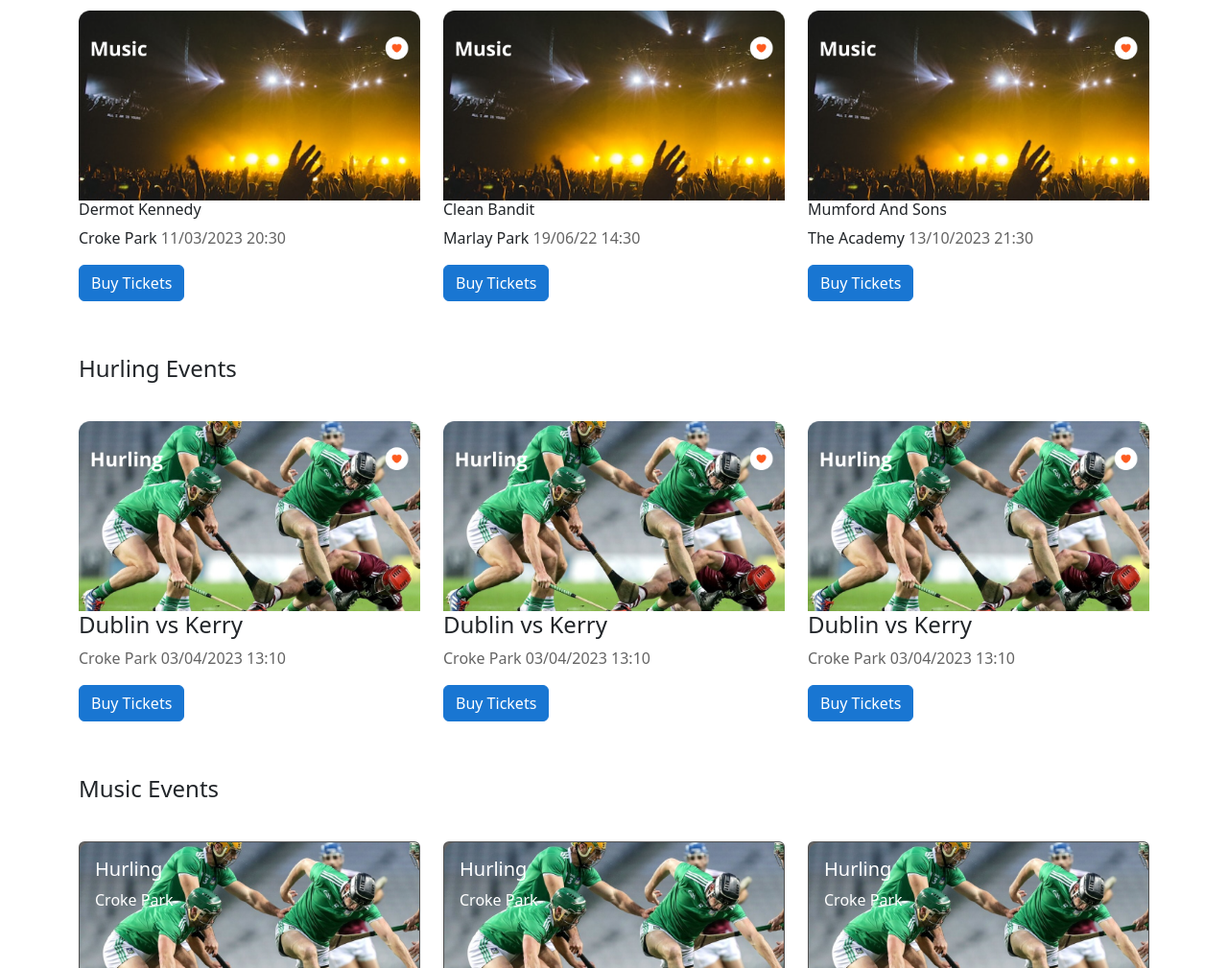
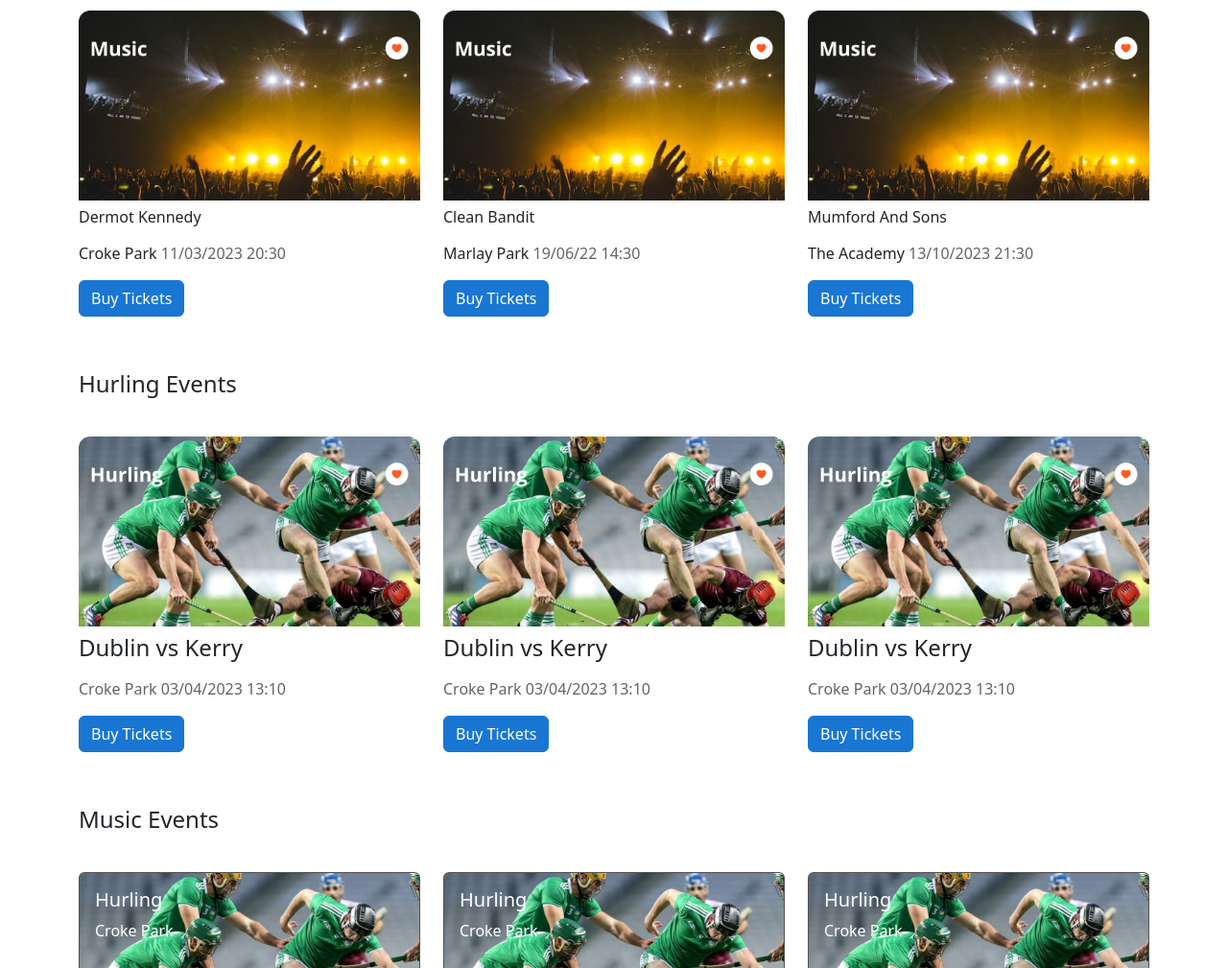
Before and after one commit to Christian-Butler/Web-Design-CA, a website: page index.html in a window 1280 px wide. Shown: the part 995-2004 px from the top of the page at 96% size. Drawn offline with nearby package versions, Linux system fonts and the light colour scheme.

Commit message:
added padding to the dermot kennedy h6 class

```diff
--- a/index.html
+++ b/index.html
@@ -136,7 +136,7 @@
         <div class="col-md-4 py-2 my-3">
           <div class="">
             <img src="/images/Music.png" class="img-fluid" alt="" />
-            <h6 class="text-capitalize">Dermot Kennedy</h6>
+            <h6 class="text-capitalize py-2">Dermot Kennedy</h6>
             <p>Croke Park <span class="text-dark">11/03/2023 20:30</span></p>
           </div>
           <div class="align-items-end">
@@ -146,7 +146,7 @@
         <div class="col-md-4 py-2 my-3">
           <div class="">
             <img src="/images/Music.png" class="img-fluid" alt="" />
-            <h6>Clean Bandit</h6>
+            <h6 class="py-2">Clean Bandit</h6>
             <p>Marlay Park<span class="text-dark"> 19/06/22 14:30</span></p>
           </div>
           <div class="align-items-end">
@@ -157,7 +157,7 @@
         <div class="col-md-4 py-2 my-3">
           <div class="">
             <img src="/images/Music.png" class="img-fluid" alt="" />
-            <h6>Mumford And Sons</h6>
+            <h6 class="py-2">Mumford And Sons</h6>
             <p>The Academy <span class="text-dark">13/10/2023 21:30</span></p>
           </div>
           <div class="align-items-end">
@@ -172,7 +172,7 @@
         <div class="col-md-4 py-2 my-3">
           <div class="">
             <img src="/images/Hurling.png" class="img-fluid" alt="" />
-            <h4>Dublin vs Kerry</h4>
+            <h4 class="py-2">Dublin vs Kerry</h4>
             <p>
               <span class="text-dark"> Croke Park 03/04/2023 13:10</span>
             </p>
@@ -184,7 +184,7 @@
         <div class="col-md-4 py-2 my-3">
           <div class="">
             <img src="/images/Hurling.png" class="img-fluid" alt="" />
-            <h4>Dublin vs Kerry</h4>
+            <h4 class="py-2">Dublin vs Kerry</h4>
             <p>
               <span class="text-dark"> Croke Park 03/04/2023 13:10</span>
             </p>
@@ -196,7 +196,7 @@
         <div class="col-md-4 py-2 my-3">
           <div class="">
             <img src="/images/Hurling.png" class="img-fluid" alt="" />
-            <h4>Dublin vs Kerry</h4>
+            <h4 class="py-2">Dublin vs Kerry</h4>
             <p>
               <span class="text-dark"> Croke Park 03/04/2023 13:10</span>
             </p>
```
